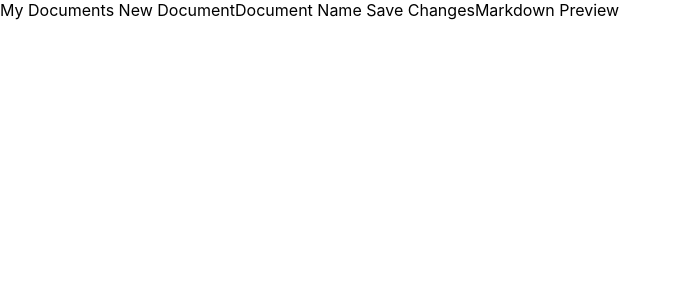
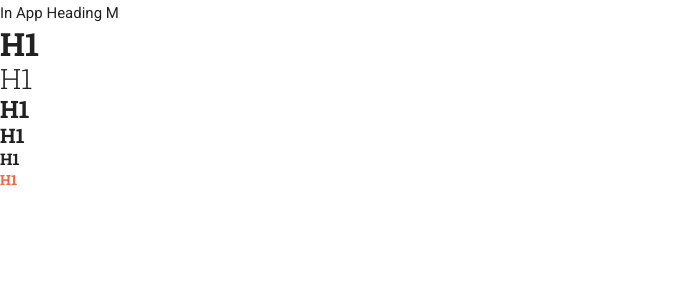
Before and after one commit to nekopudding/in-browser-markdown-editor, a React (Create React App) app: page / in a window 1280 px wide. Shown: the top 300 px of the page, without its empty margins (0-681 px from the left). Built offline with nearby package versions, Linux system fonts and the light colour scheme.

Commit message:
theme colors and typography setup

```diff
--- /dev/null
+++ b/jsconfig.json
@@ -0,0 +1,6 @@
+{
+  "compilerOptions": {
+    "baseUrl": "src"
+  },
+  "include": ["src"]
+}
--- a/public/index.html
+++ b/public/index.html
@@ -10,34 +10,20 @@
       content="Web site created using create-react-app"
     />
     <link rel="apple-touch-icon" href="%PUBLIC_URL%/logo192.png" />
-    <!--
+
+    <!-- Fonts -->
+    <link rel="preconnect" href="https://fonts.googleapis.com">
+    <link rel="preconnect" href="https://fonts.gstatic.com" crossorigin>
+    <link href="https://fonts.googleapis.com/css2?family=Roboto+Mono&family=Roboto+Slab:wght@300;400;700&family=Roboto:wght@300;400&display=swap" rel="stylesheet">    <!--
       manifest.json provides metadata used when your web app is installed on a
       user's mobile device or desktop. See https://developers.google.com/web/fundamentals/web-app-manifest/
     -->
     <link rel="manifest" href="%PUBLIC_URL%/manifest.json" />
-    <!--
-      Notice the use of %PUBLIC_URL% in the tags above.
-      It will be replaced with the URL of the `public` folder during the build.
-      Only files inside the `public` folder can be referenced from the HTML.
 
-      Unlike "/favicon.ico" or "favicon.ico", "%PUBLIC_URL%/favicon.ico" will
-      work correctly both with client-side routing and a non-root public URL.
-      Learn how to configure a non-root public URL by running `npm run build`.
-    -->
     <title>Frontend Mentor | In-browser markdown editor</title>
   </head>
   <body>
     <noscript>You need to enable JavaScript to run this app.</noscript>
     <div id="root"></div>
-    <!--
-      This HTML file is a template.
-      If you open it directly in the browser, you will see an empty page.
-
-      You can add webfonts, meta tags, or analytics to this file.
-      The build step will place the bundled scripts into the <body> tag.
-
-      To begin the development, run `npm start` or `yarn start`.
-      To create a production bundle, use `npm run build` or `yarn build`.
-    -->
   </body>
 </html>
--- a/src/App.js
+++ b/src/App.js
@@ -1,31 +1,22 @@
+import React from 'react'
+import {CssBaseline, ThemeProvider, Typography} from '@mui/material'
+import theme from 'theme';
+
 function App() {
   return (
-    <div className="App">
-      {/* <!-- Sidebar start --> */}
-
-      My Documents
-
-      New Document
-
-      {/* <!-- Sidebar end -->*/}
-
-      {/*<!-- Header start --> */}
-
-      Document Name
-
-      Save Changes
-
-      {/* <!-- Header end -->*/}
-
-      {/*<!-- Main start --> */}
-
-      Markdown
-
-      Preview
-
-      {/* <!-- Main end --> */}
-    </div>
-  );
+   <>
+    <ThemeProvider theme={theme}>
+      <CssBaseline/>
+      <Typography variant="inAppHeadingM">In App Heading M</Typography>
+      <Typography variant='h1'>H1</Typography>
+      <Typography variant='h2'>H1</Typography>
+      <Typography variant='h3'>H1</Typography>
+      <Typography variant='h4'>H1</Typography>
+      <Typography variant='h5'>H1</Typography>
+      <Typography variant='h6'>H1</Typography>
+    </ThemeProvider>
+   </>
+  )
 }
 
 export default App;
--- /dev/null
+++ b/src/theme.js
@@ -0,0 +1,89 @@
+import { createTheme } from "@mui/material";
+
+const main = '#ef6643';
+const theme = createTheme({
+  palette: {
+    clr100: '#ffffff',
+    clr200: '#f5f5f5',
+    clr300: '#e4e4e4',
+    clr400: '#c1c4cb',
+    clr500: '#7c8187',
+    clr600: '#5a6069',
+    clr700: '#35393f',
+    clr800: '#2b2d31',
+    clr900: '#1d1f22',
+    clr1000: '#151619',
+
+    primary: {
+      main: main,
+      light: '#f39765'
+    }
+  },
+  typography: {
+    fontFamily: 'Roboto Slab',
+    inAppHeadingM: {
+      fontFamily: 'Roboto',
+      fontWeight: 400,
+      fontSize: '15px'
+    },
+    inAppHeadingS: {
+      fontFamily: 'Roboto',
+      fontWeight: 400,
+      fontSize: '14px',
+      letterSpacing: '2px'
+    },
+    inAppBody: {
+      fontFamily: 'Roboto',
+      fontWeight: 300,
+      fontSize: '13px'
+    },
+    h1: {
+      fontWeight: 700,
+      fontSize: '32px'
+    },
+    h2: {
+      fontWeight: 300,
+      fontSize: '28px'
+    },
+    h3: {
+      fontWeight: 700,
+      fontSize: '24px'
+    },
+    h4: {
+      fontWeight: 700,
+      fontSize: '20px'
+    },
+    h5: {
+      fontWeight: 700,
+      fontSize: '16px'
+    },
+    h6: {
+      fontWeight: 700,
+      fontSize: '14px',
+      color: main
+    },
+    body: {
+      fontSize: '14px',
+      fontWeight: 400,
+      lineHeight: '24px'
+    },
+    bodyBold: {
+      fontSize: '14px',
+      fontWeight: 700,
+      lineHeight: '24px'
+    },
+    bodyMono: {
+      fontFamily: 'Roboto Mono',
+      fontSize: '14px',
+      fontWeight: 400,
+      lineHeight: '24px'
+    }
+
+
+
+
+
+  }
+})
+
+export default theme;
```
